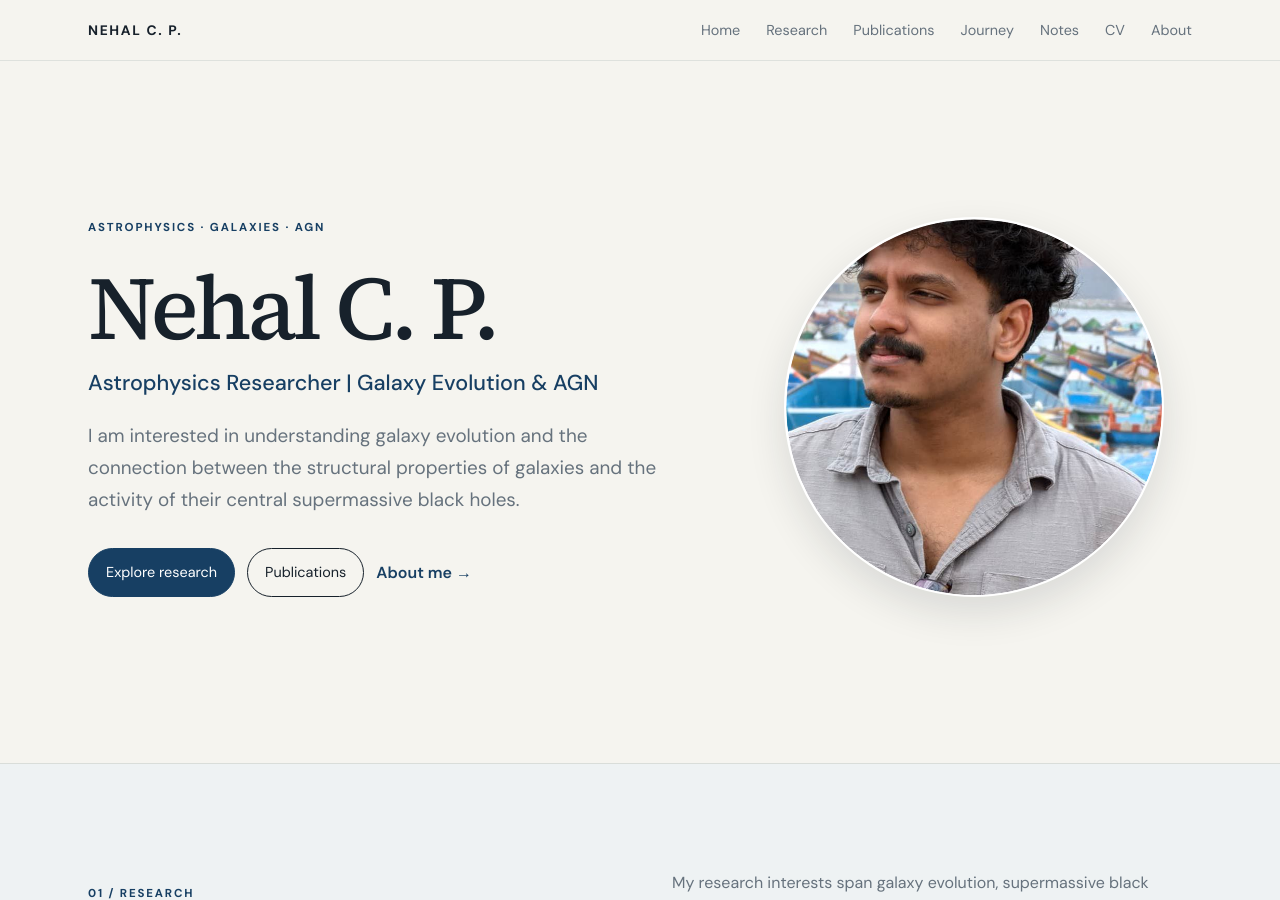
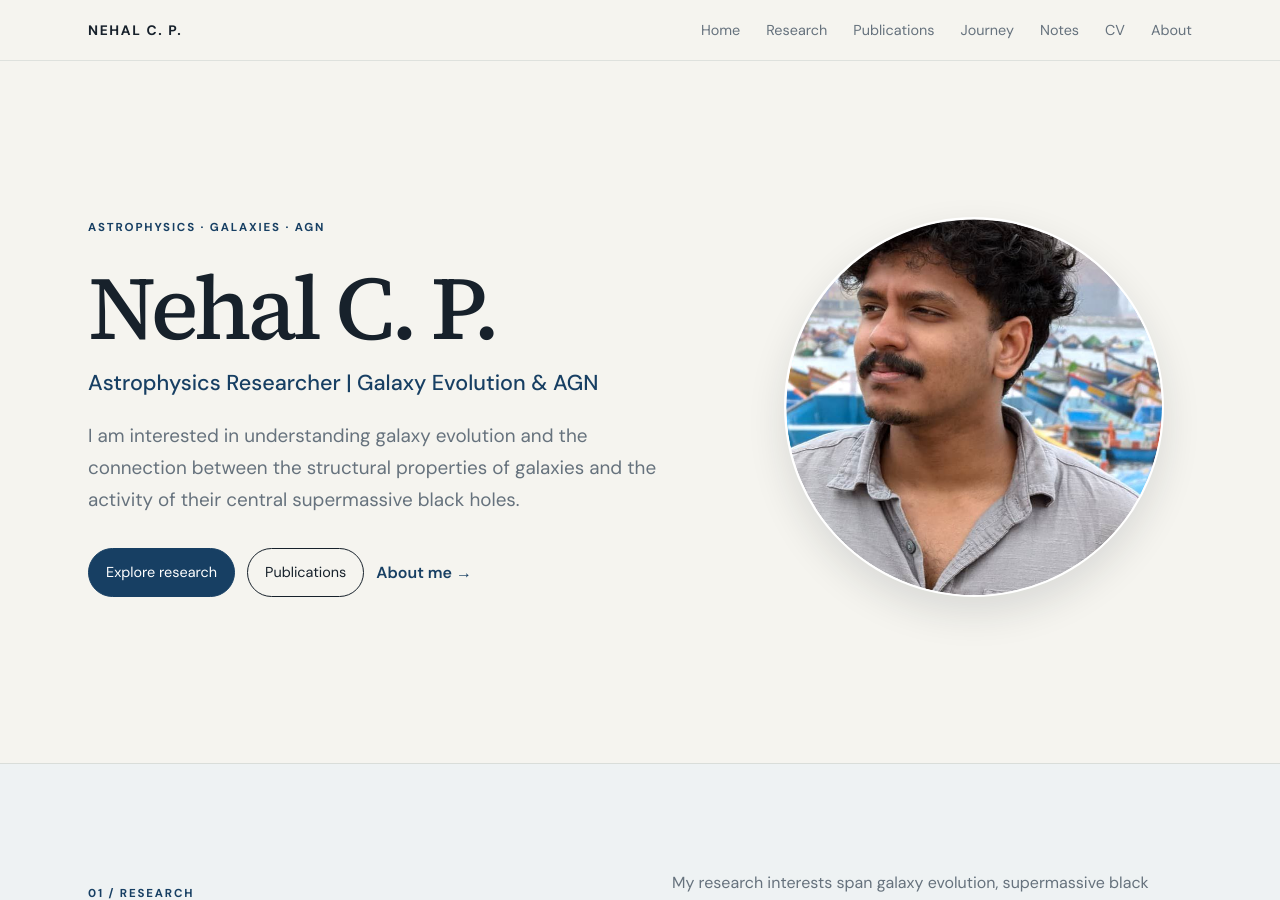
Before and after one commit to Nehalcp/nehalcp.github.io, a Jekyll site: the page built from index.md, in a window 1280 px wide and 900 px high. Built offline with Jekyll 4.4.1, drawn with Linux system fonts in a browser that asks for light colours.

Commit message:
Adjust homepage portrait positioning

```diff
--- a/index.md
+++ b/index.md
@@ -19,7 +19,7 @@ description: Astrophysics Researcher | Galaxy Evolution & AGN
         </div>
 
         <div class="about-photo-wrap" style="width: 380px; height: 380px; transform: none; margin: 0 auto;">
-            <img class="profile-oval" src="{{ '/assets/images/picture.jpg' | relative_url }}" alt="Nehal C. P." style="object-position: 38% 30%;">
+            <img class="profile-oval" src="{{ '/assets/images/picture.jpg' | relative_url }}" alt="Nehal C. P." style="object-position: 30% 24%;">
         </div>
     </div>
 </section>
```
